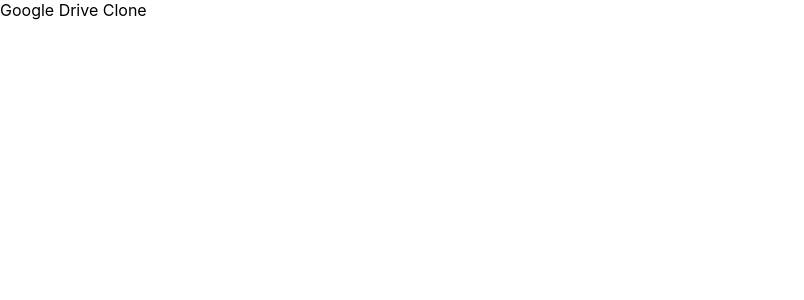
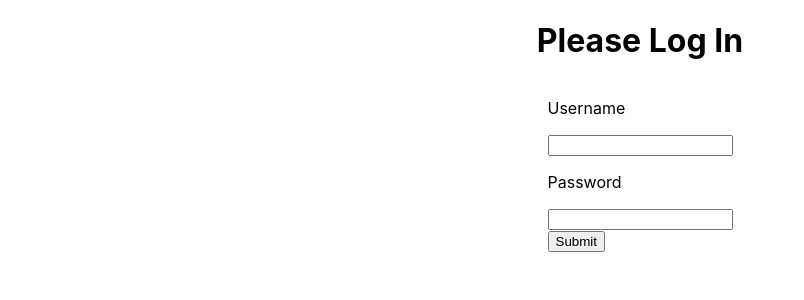
Before and after one commit to ravikiran-fullstack/google-drive-clone-front-end, a React (Create React App) app: page /home in a window 1280 px wide. Shown: the top 300 px of the page, without its empty margins (0-804 px from the left). Built offline with nearby package versions, Linux system fonts and the light colour scheme.

Commit message:
Implemented basic user authentication using session storage

```diff
--- a/package.json
+++ b/package.json
@@ -10,6 +10,7 @@
     "react": "^17.0.1",
     "react-dom": "^17.0.1",
     "react-icons": "^4.1.0",
+    "react-router-dom": "^5.2.0",
     "react-scripts": "4.0.1",
     "web-vitals": "^0.2.4"
   },
--- a/src/App.js
+++ b/src/App.js
@@ -1,7 +1,46 @@
 import React from "react";
+import { BrowserRouter, Link, Route, Switch } from "react-router-dom";
+
+import SignIn from './components/auth/signin/SignIn';
+import Home from "./components/home/Home";
+import Preferences from "./components/preferences/Preferences";
+
+//hooks
+import useToken from './hooks/useToken';
 
 const App = () => {
-  return <div>Google Drive Clone</div>;
+  const { token, setToken } = useToken();
+
+  if (!token) {
+    return <SignIn setToken={ setToken }/>
+  }
+
+  return (
+    <div className="wrapper">
+      <h1> Google Drive Clone</h1>
+      <BrowserRouter>
+        <Switch>
+          <Route path="/home">
+            <Home></Home>
+          </Route>
+          <Route path="/preferences">
+            <Preferences></Preferences>
+          </Route>
+        </Switch>
+
+        <nav>
+          <ul>
+            <li>
+              <Link to="/home">Home</Link>
+            </li>
+            <li>
+              <Link to="/preferences">Preferences</Link>
+            </li>
+          </ul>
+        </nav>
+      </BrowserRouter>
+    </div>
+  );
 };
 
 export default App;
--- /dev/null
+++ b/src/components/auth/signin/SignIn.js
@@ -0,0 +1,63 @@
+import React, { useState } from "react";
+import PropTypes from 'prop-types';
+
+const signInUser = async (credentials) => {
+  try {
+    console.log('signin user called')
+    const url = 'https://google-drive-clone-rk.herokuapp.com/login';
+    //const url = 'http://localhost:8585/login';
+    const response = await fetch(url, {
+                      method: 'POST',
+                      headers: {
+                        'Content-Type': 'application/json'
+                      },
+                      body: JSON.stringify(credentials)
+                    });
+    const status = response.status;
+    console.log('res, status', response, status);
+    const data = await response.json();
+    console.log('data', data);
+    return data;
+  } catch(err){
+    console.log("login error",err);
+  }
+}
+
+const SignIn = ({ setToken }) => {
+  const [username, setUsername] = useState();
+  const [password, setPassword] = useState();
+
+  const handleSubmit = async (e) => {
+    e.preventDefault();
+    const data = await signInUser({
+      username, password
+    });
+    console.log('token', data);
+    setToken(data)
+  }
+
+  return (
+    <div className="login-wrapper">
+      <h1>Please Log In</h1>
+      <form onSubmit={handleSubmit}>
+        <label>
+          <p>Username</p>
+          <input type="email" onChange={e => setUsername(e.target.value)} required/>
+        </label>
+        <label>
+          <p>Password</p>
+          <input type="password" onChange={e => setPassword(e.target.value)} required/>
+        </label>
+        <div>
+          <button type="submit">Submit</button>
+        </div>
+      </form>
+    </div>
+  );
+};
+
+SignIn.propTypes = {
+  setToken: PropTypes.func.isRequired
+}
+
+export default SignIn;
--- /dev/null
+++ b/src/components/home/Home.js
@@ -0,0 +1,11 @@
+import React from 'react'
+
+const Home = () => {
+  return (
+    <div>
+      <h2>Home</h2>
+    </div>
+  )
+}
+
+export default Home
--- /dev/null
+++ b/src/components/preferences/Preferences.js
@@ -0,0 +1,11 @@
+import React from "react";
+
+const Preferences = () => {
+  return (
+    <div>
+      <h2>Preferences</h2>
+    </div>
+  );
+};
+
+export default Preferences;
--- /dev/null
+++ b/src/hooks/useToken.js
@@ -0,0 +1,23 @@
+import { useState } from 'react';
+
+const useToken = () => {
+  const getToken = () => {
+    const tokenString = sessionStorage.getItem('token');
+
+    console.log(tokenString);
+    return tokenString ? tokenString: null;
+  }
+
+  const saveToken = userToken => {
+    sessionStorage.setItem('token', JSON.stringify(userToken));
+    setToken(userToken.token);
+  };
+
+  const [token, setToken] = useState(getToken());
+  return {
+    setToken: saveToken,
+    token
+  }
+}
+
+export default useToken
--- a/src/index.css
+++ b/src/index.css
@@ -11,3 +11,13 @@ code {
   font-family: source-code-pro, Menlo, Monaco, Consolas, 'Courier New',
     monospace;
 }
+
+.wrapper {
+  padding: 20px;
+}
+
+.login-wrapper {
+  display: flex;
+  flex-direction: column;
+  align-items: center;
+}
```
Also changed, not shown: src/components/auth/signup/SignUp.js (added), 2 other files (tests, documents, lock files or other folders).
